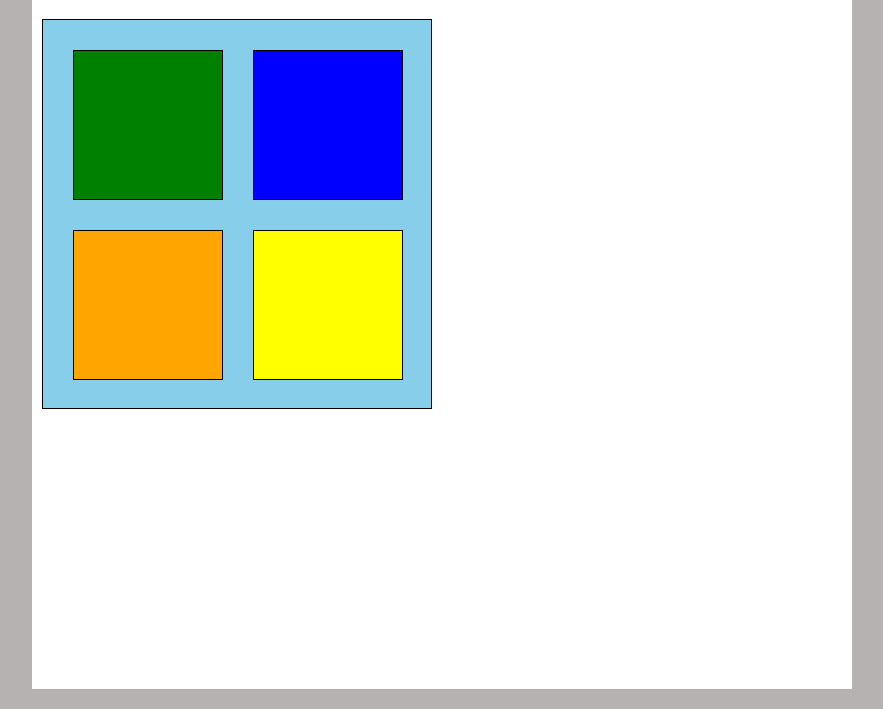
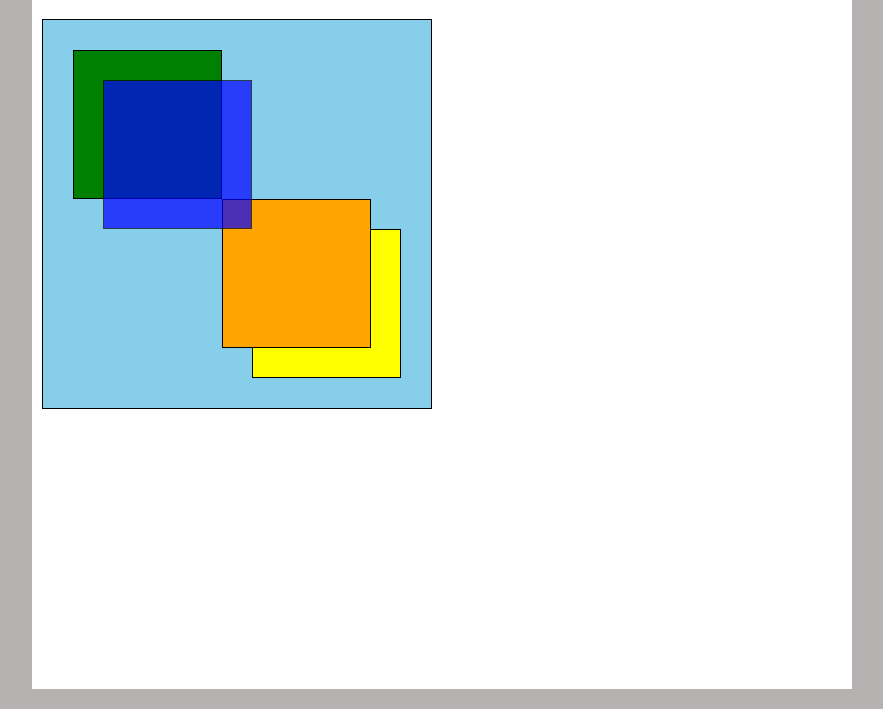
Before and after one commit to Prolapsus/ExosPositions, a plain HTML site: page pages/exercice6.html in a window 1280 px wide. Shown: the part 91-800 px from the top of the page, without its empty margins (198-1081 px from the left). Drawn offline with Linux system fonts and the light colour scheme; a web font is replaced by a local one.

Commit message:
ajout exercices 6 et 7

```diff
--- a/assets/style/exercice6.css
+++ b/assets/style/exercice6.css
@@ -1,33 +1,31 @@
 #skyblue {
-    position: relative;
     width: 390px;
     height: 390px;
 }
 #green {
-    position: relative;
-    width: 150px;
-    height : 150px;
+    width: 149px;
+    height : 149px;
     top : 30px;
     left: 30px;
 }
 #blue {
-    position: relative;
-    width: 150px;
-    height : 150px;
-    left: 210px;
-    top: -120px;
+    width: 149px;
+    height : 149px;
+    top : 60px;
+    left: 60px;
+    z-index: 2;
+    opacity: 0.7;
 }
 #orange {
-    position: relative;
-    width: 150px;
-    height : 150px;
-    bottom: 90px;
-    left: 30px;
+    width: 149px;
+    height : 149px;
+    bottom: 60px;
+    right: 60px;
+    z-index: 1;
 }
 #yellow {
-    position: relative;
-    width: 150px;
-    height: 150px;
-    bottom: 240px;
-    left: 210px;
+    width: 149px;
+    height : 149px;
+    bottom: 30px;
+    right: 30px;
 }
--- a/assets/style/exercice7.css
+++ b/assets/style/exercice7.css
@@ -0,0 +1,32 @@
+#white {
+    width: 525px;
+    height: 450px;
+    padding: 30px;
+}
+#green {
+    float: left;
+    width: 150px;
+    height : 150px;
+}
+#blue {
+    float: left;
+    width: 150px;
+    height : 150px;
+}
+#orange {
+    width: 525px;
+    height: 150px;
+    clear: both;
+}
+#yellow {
+    float: right;
+    width: 150px;
+    height : 150px;
+    bottom: 30px;
+    right: 30px;
+}
+#grey {
+    float: right;
+    width: 150px;
+    height: 150px;
+}
--- a/assets/style/general.css
+++ b/assets/style/general.css
@@ -24,7 +24,9 @@ p {
 .text-center {
   text-align: center;
 }
-
+.box {
+  border: 1px solid black;
+}
 .border-box {
   box-sizing: border-box;
   border : 1px solid black;
@@ -54,3 +56,6 @@ p {
 #yellow {
   background-color: yellow;
 }
+#grey {
+  background-color: grey;
+}
--- a/pages/exercice6.html
+++ b/pages/exercice6.html
@@ -12,14 +12,14 @@
   <div class="corps">
     <a href="../index.html">Accueil</a>
     <h1>Exercice 6</h1>
-    <div class="border-box" id="skyblue">
-      <div class="border-box" id="green">
+    <div class="border-box absolute" id="skyblue">
+      <div class="border-box absolute" id="green">
       </div>
-      <div class="border-box" id="blue">
+      <div class="border-box absolute" id="blue">
       </div>
-      <div class="border-box" id="orange">
+      <div class="border-box absolute" id="orange">
       </div>
-      <div class="border-box" id="yellow">
+      <div class="border-box absolute" id="yellow">
       </div>
     </div>
   </div>
```
Also changed, not shown: pages/exercice7.html (+12 -0 lines).
